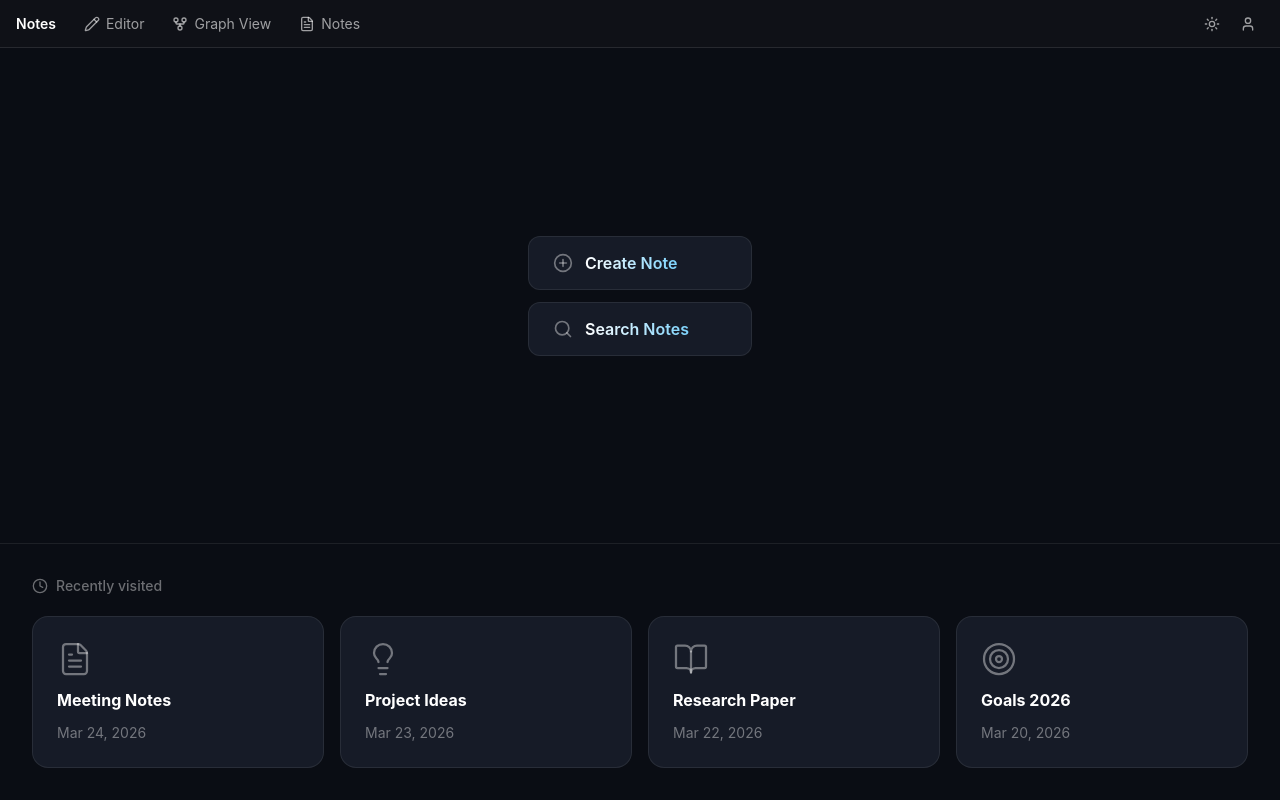
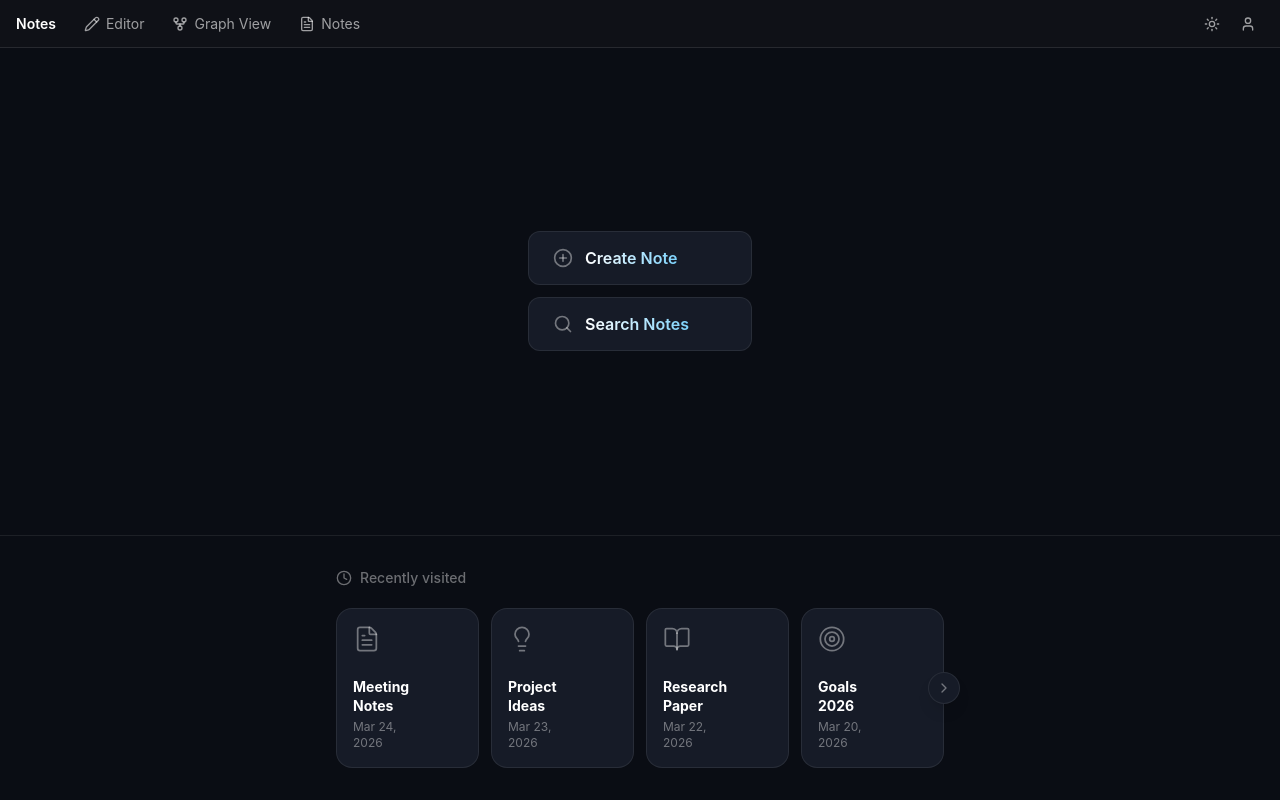
Before and after one commit to Minnowo/web-dev-csci3230, a Vue app in the folder frontend/: page / in a window 1280 px wide. Built offline with nearby package versions, Linux system fonts and the light colour scheme.

Commit message:
made the notecards smaller and centered and scrollable

```diff
--- a/frontend/src/components/Dashboard.vue
+++ b/frontend/src/components/Dashboard.vue
@@ -11,30 +11,79 @@
     </div>
 
     <!-- Recently visited -->
-    <div class="px-8 py-8 border-t border-[var(--border)]">
-      <h2 class="flex items-center gap-2 text-sm font-medium text-[var(--text-muted)] mb-5">
-        <Clock class="w-4 h-4" /> Recently visited
-      </h2>
-      <div class="flex gap-4">
-        <NoteCard title="Meeting Notes" date="2026-03-24">
-          <template #icon><FileText /></template>
-        </NoteCard>
-        <NoteCard title="Project Ideas" date="2026-03-23">
-          <template #icon><Lightbulb /></template>
-        </NoteCard>
-        <NoteCard title="Research Paper" date="2026-03-22">
-          <template #icon><BookOpen /></template>
-        </NoteCard>
-        <NoteCard title="Goals 2026" date="2026-03-20">
-          <template #icon><Target /></template>
-        </NoteCard>
+    <div class="border-t border-[var(--border)] py-8">
+      <div class="w-full max-w-2xl mx-auto px-8">
+        <h2 class="flex items-center gap-2 text-sm font-medium text-[var(--text-muted)] mb-5">
+          <Clock class="w-4 h-4" /> Recently visited
+        </h2>
+
+        <div class="relative">
+          <!-- Left arrow -->
+          <button
+            v-if="canScrollLeft"
+            @click="scroll(-1)"
+            class="absolute -left-4 top-1/2 -translate-y-1/2 z-10 flex items-center justify-center w-8 h-8 rounded-full bg-[var(--surface)] border border-[var(--border)] text-[var(--text-muted)] hover:text-[var(--text)] hover:bg-[var(--surface-hover)] transition-colors shadow-lg"
+          >
+            <ChevronLeft class="w-4 h-4" />
+          </button>
+
+          <!-- Scroll container -->
+          <div ref="scrollRef" class="flex gap-3 overflow-x-auto scrollbar-hide" @scroll="updateScroll">
+            <NoteCard v-for="card in cards" :key="card.title" :title="card.title" :date="card.date" class="shrink-0 w-[calc(25%-9px)]">
+              <template #icon><component :is="card.icon" /></template>
+            </NoteCard>
+          </div>
+
+          <!-- Right arrow -->
+          <button
+            v-if="canScrollRight"
+            @click="scroll(1)"
+            class="absolute -right-4 top-1/2 -translate-y-1/2 z-10 flex items-center justify-center w-8 h-8 rounded-full bg-[var(--surface)] border border-[var(--border)] text-[var(--text-muted)] hover:text-[var(--text)] hover:bg-[var(--surface-hover)] transition-colors shadow-lg"
+          >
+            <ChevronRight class="w-4 h-4" />
+          </button>
+        </div>
       </div>
     </div>
   </div>
 </template>
 
 <script setup>
-import { CirclePlus, Search, Clock, FileText, Lightbulb, BookOpen, Target } from 'lucide-vue-next'
+import { ref, onMounted, nextTick } from 'vue'
+import { CirclePlus, Search, Clock, ChevronLeft, ChevronRight, FileText, Lightbulb, BookOpen, Target, CalendarCheck, List, Pen, Layers } from 'lucide-vue-next'
 import AppButton from './AppButton.vue'
 import NoteCard from './NoteCard.vue'
+
+const cards = [
+  { title: 'Meeting Notes',            date: '2026-03-24', icon: FileText      },
+  { title: 'Project Ideas',            date: '2026-03-23', icon: Lightbulb     },
+  { title: 'Research Paper',           date: '2026-03-22', icon: BookOpen      },
+  { title: 'Goals 2026',               date: '2026-03-20', icon: Target        },
+  { title: 'Weekly Review',            date: '2026-03-19', icon: CalendarCheck },
+  { title: 'Reading List',             date: '2026-03-18', icon: List          },
+  { title: 'Design Notes',             date: '2026-03-17', icon: Pen           },
+  { title: 'Sprint Plan',              date: '2026-03-15', icon: Layers        },
+]
+
+const scrollRef = ref(null)
+const canScrollLeft = ref(false)
+const canScrollRight = ref(false)
+
+function updateScroll() {
+  const el = scrollRef.value
+  canScrollLeft.value = el.scrollLeft > 0
+  canScrollRight.value = el.scrollLeft + el.clientWidth < el.scrollWidth - 1
+}
+
+function scroll(dir) {
+  const el = scrollRef.value
+  el.scrollBy({ left: dir * el.clientWidth, behavior: 'smooth' })
+}
+
+onMounted(() => nextTick(updateScroll))
 </script>
+
+<style>
+.scrollbar-hide::-webkit-scrollbar { display: none; }
+.scrollbar-hide { -ms-overflow-style: none; scrollbar-width: none; }
+</style>
--- a/frontend/src/components/NoteCard.vue
+++ b/frontend/src/components/NoteCard.vue
@@ -1,35 +1,35 @@
 <template>
-  <div class="flex flex-col gap-3 p-6 flex-1 rounded-2xl bg-[var(--surface)] border border-[var(--border)] hover:bg-[var(--surface-hover)] hover:border-[var(--border-hover)] transition-colors cursor-pointer">
-    <span class="flex text-[var(--text-muted)] [&>svg]:w-9 [&>svg]:h-9 [&>svg]:stroke-[1.5]">
+  <div class="relative flex flex-col justify-between gap-6 p-4 rounded-2xl bg-[var(--surface)] border border-[var(--border)] hover:bg-[var(--surface-hover)] hover:border-[var(--border-hover)] transition-colors cursor-pointer group">
+    <span class="flex text-[var(--text-muted)] [&>svg]:w-7 [&>svg]:h-7 [&>svg]:stroke-[1.5]">
       <slot name="icon">
         <FileText />
       </slot>
     </span>
-    <h3 class="font-bold text-base text-[var(--text)] m-0 leading-snug">{{ title }}</h3>
-    <p class="text-sm text-[var(--text-muted)] m-0">{{ formattedDate }}</p>
+
+    <div class="flex items-end justify-between gap-2">
+      <div>
+        <h3 class="font-bold text-sm text-[var(--text)] m-0 leading-snug">{{ title }}</h3>
+        <p class="text-xs text-[var(--text-muted)] mt-1 m-0">{{ formattedDate }}</p>
+      </div>
+      <button class="flex items-center justify-center w-8 h-8 shrink-0 rounded-full bg-[var(--surface-hover)] text-[var(--text-muted)] opacity-0 group-hover:opacity-100 transition-opacity hover:text-[var(--text)]">
+        <ChevronRight class="w-4 h-4" />
+      </button>
+    </div>
   </div>
 </template>
 
 <script setup>
 import { computed } from 'vue'
-import { FileText } from 'lucide-vue-next'
+import { FileText, ChevronRight } from 'lucide-vue-next'
 
 const props = defineProps({
-  title: {
-    type: String,
-    required: true,
-  },
-  date: {
-    type: [String, Date],
-    required: true,
-  },
+  title: { type: String, required: true },
+  date: { type: [String, Date], required: true },
 })
 
 const formattedDate = computed(() =>
   new Date(props.date).toLocaleDateString('en-US', {
-    month: 'short',
-    day: 'numeric',
-    year: 'numeric',
+    month: 'short', day: 'numeric', year: 'numeric',
   })
 )
 </script>
```
